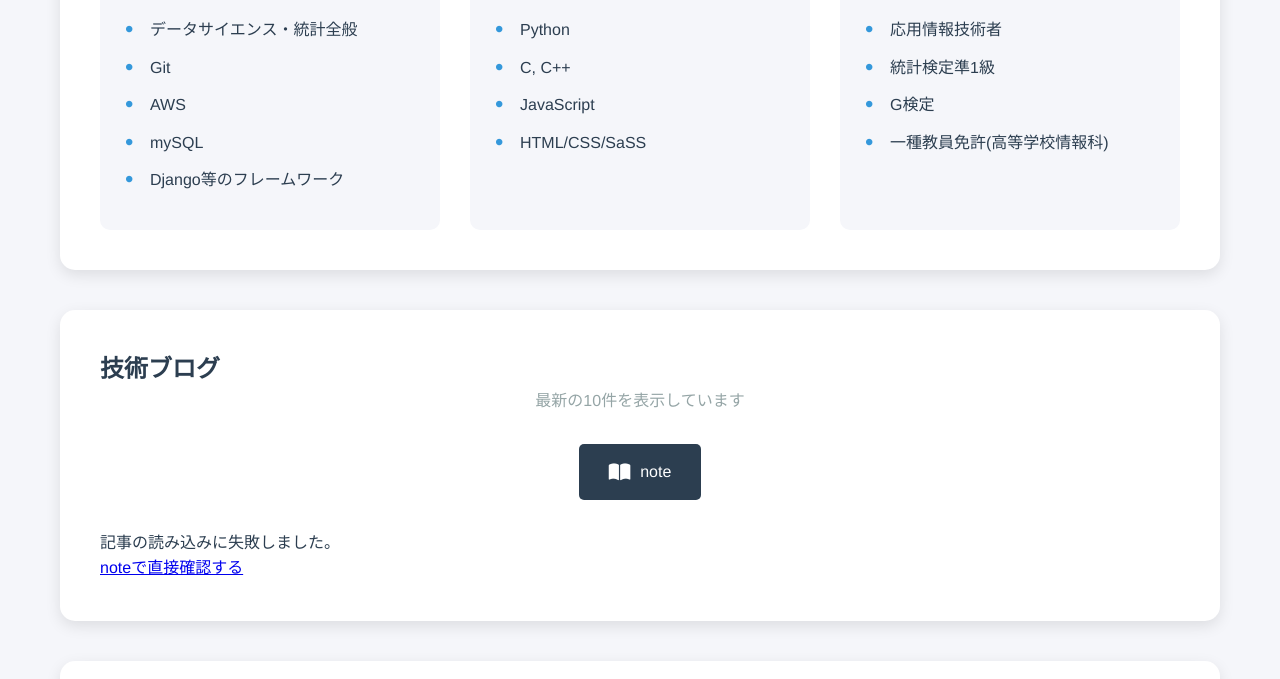
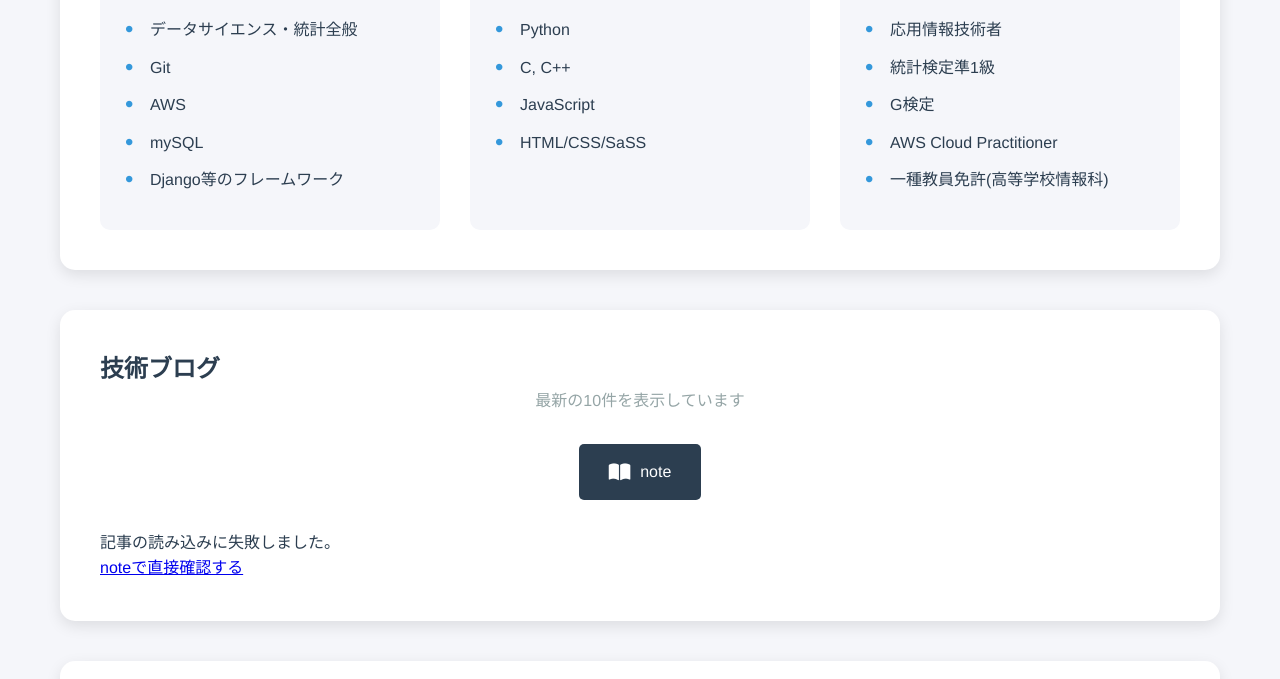
Before and after one commit to yusukesakai0925/portfolio202507, a plain HTML site: page index.html in a window 1280 px wide. Shown: the part 1201-1880 px from the top of the page. Drawn offline with Linux system fonts and the light colour scheme; no server answers.

Commit message:
Added AWS Cloud Practitoner to certification

```diff
--- a/index.html
+++ b/index.html
@@ -99,6 +99,7 @@
                         <li>応用情報技術者</li>
                         <li>統計検定準1級</li>
                         <li>G検定</li>
+                        <li>AWS Cloud Practitioner</li>
                         <li>一種教員免許(高等学校情報科)</li>
                     </ul>
                 </div>
```
